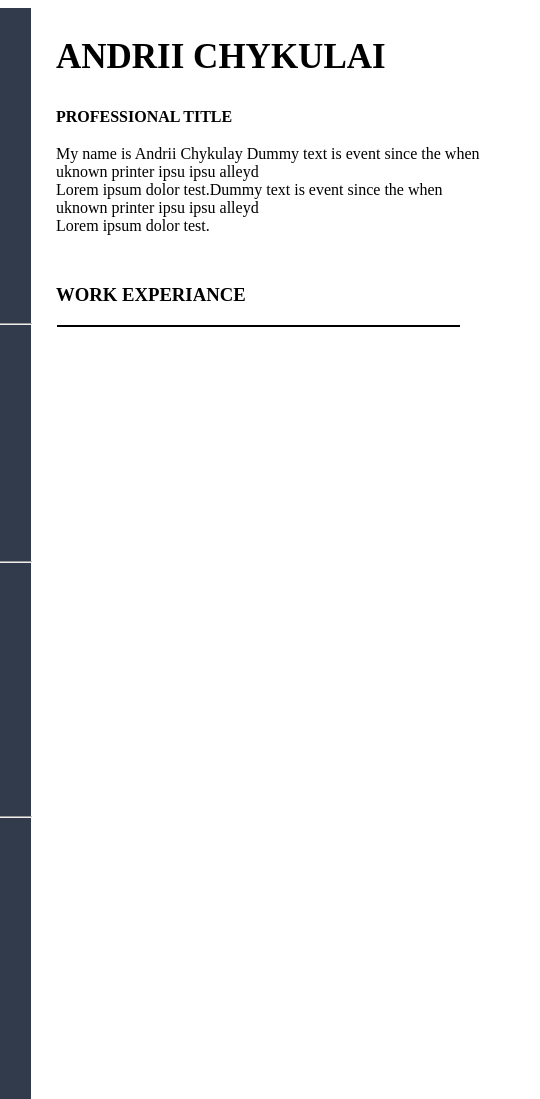
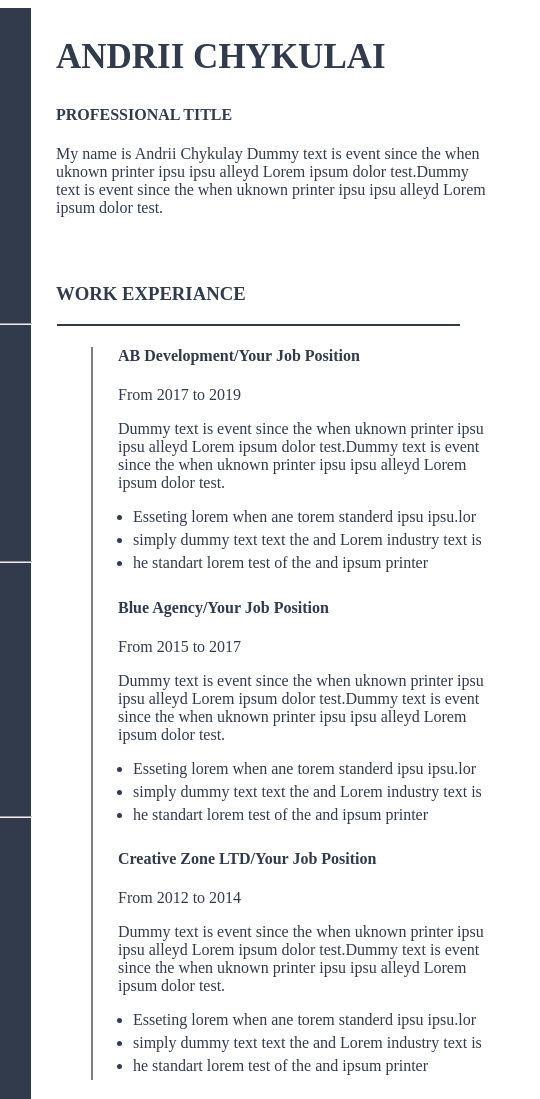
Before and after one commit to Andriy15/CV-2, a website: page index.html in a window 1280 px wide. Shown: the full height of the page, 227-767 px from the left. Drawn offline with Linux system fonts and the light colour scheme.

Commit message:
update some details

```diff
--- a/index.html
+++ b/index.html
@@ -65,13 +65,54 @@
     <section class="right">
         <h1><strong>andrii</strong> chykulai</h1>
         <h4>professional title</h4>
-        <p>My name is Andrii Chykulay Dummy text is event since the when uknown printer ipsu ipsu alleyd<br>
-            Lorem ipsum dolor test.Dummy text is event since the when uknown printer ipsu ipsu alleyd<br>
+        <p>My name is Andrii Chykulay Dummy text is event since the when uknown printer ipsu ipsu alleyd
+            Lorem ipsum dolor test.Dummy text is event since the when uknown printer ipsu ipsu alleyd
             Lorem ipsum dolor test.</p>
 
         <h3>work experiance</h3>
         <hr>
 
+        <div class="text">
+            <h4>AB Development/Your Job Position</h4>
+            <p>From 2017 to 2019</p>
+
+            <p>Dummy text is event since the when uknown printer ipsu ipsu alleyd
+                Lorem ipsum dolor test.Dummy text is event since the when uknown printer ipsu ipsu alleyd
+                Lorem ipsum dolor test.
+            </p>
+            <ul>
+                <li>Esseting lorem when ane torem standerd ipsu ipsu.lor </li>
+                <li>simply dummy text text the and Lorem industry text is </li>
+                <li>he standart lorem test of the and ipsum printer</li>
+            </ul>
+
+            <h4>Blue Agency/Your Job Position</h4>
+            <p>From 2015 to 2017</p>
+
+            <p>Dummy text is event since the when uknown printer ipsu ipsu alleyd
+                Lorem ipsum dolor test.Dummy text is event since the when uknown printer ipsu ipsu alleyd
+                Lorem ipsum dolor test.
+            </p>
+            <ul>
+                <li>Esseting lorem when ane torem standerd ipsu ipsu.lor </li>
+                <li>simply dummy text text the and Lorem industry text is </li>
+                <li>he standart lorem test of the and ipsum printer</li>
+            </ul>
+
+            <h4>Creative Zone LTD/Your Job Position</h4>
+            <p>From 2012 to 2014</p>
+
+            <p>Dummy text is event since the when uknown printer ipsu ipsu alleyd
+                Lorem ipsum dolor test.Dummy text is event since the when uknown printer ipsu ipsu alleyd
+                Lorem ipsum dolor test.
+            </p>
+            <ul>
+                <li>Esseting lorem when ane torem standerd ipsu ipsu.lor </li>
+                <li>simply dummy text text the and Lorem industry text is </li>
+                <li>he standart lorem test of the and ipsum printer</li>
+            </ul>
+
+        </div>
 
     </section>
 </body>
--- a/scss/base/_base.scss
+++ b/scss/base/_base.scss
@@ -1,10 +1,11 @@
 body {
+    color: #323b4c;
     height: 100%;
 }
 h3 {
     text-transform: uppercase;
     padding-left: 25px;
-    padding-top: 30px;
+    padding-top: 47px;
 }
 
 h6 {
@@ -30,3 +31,13 @@ a:hover {
     transition: 0.5s;
     font-size: larger;
 }
+
+h5 {
+    margin-left: 70px;
+}
+
+ul {
+    li {
+        padding-bottom: 5px;
+    }
+}
--- a/scss/modules/_content.scss
+++ b/scss/modules/_content.scss
@@ -33,11 +33,18 @@
     float: left;
     width: 455px;
     height: 900px;
+    .text {
+        h4 {
+            text-transform: none;
+        }
+        border-left: 2px solid gray;
+        margin-left: 60px;
+        text-transform: none;
+    }
     p{
         padding-left: 25px;
     }
     h4 {
-        position: relative;
         top: 2px;
         text-transform: uppercase;
         padding-left: 25px;
```
Also changed, not shown: css/main.css.
